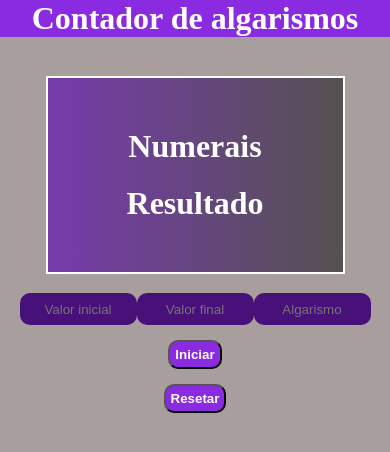
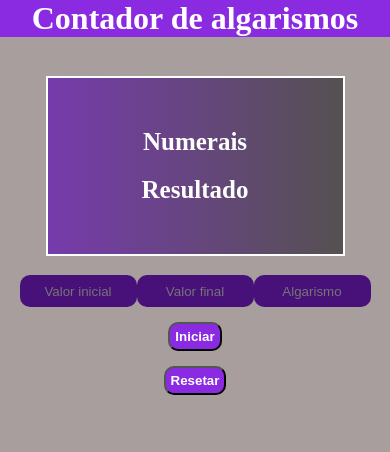
Before and after one commit to Mateus-Henrique-Nunes/Contador, a plain HTML site: page index.html in a window 390 px wide. Drawn offline with Linux system fonts and the light colour scheme.

Commit message:
Alteração para responsividade_2

```diff
--- a/style.css
+++ b/style.css
@@ -45,12 +45,14 @@ section{
 h2{
     font-size: 2rem;
     font-weight: bold;
+    text-align: center;
 }
 
 h3{
     margin-top: 10%;
     font-size: 2rem;
     font-weight: bold;
+    text-align: center;
 }
 
 
@@ -110,3 +112,15 @@ button:hover{
     }
 
   }
+
+  @media screen and (max-width: 400px){
+    .tela h3 {
+        font-size: 25px;
+        text-align: center;
+    }
+
+    .tela h2 {
+        font-size: 25px;
+        text-align: center;
+    }
+  }
```
